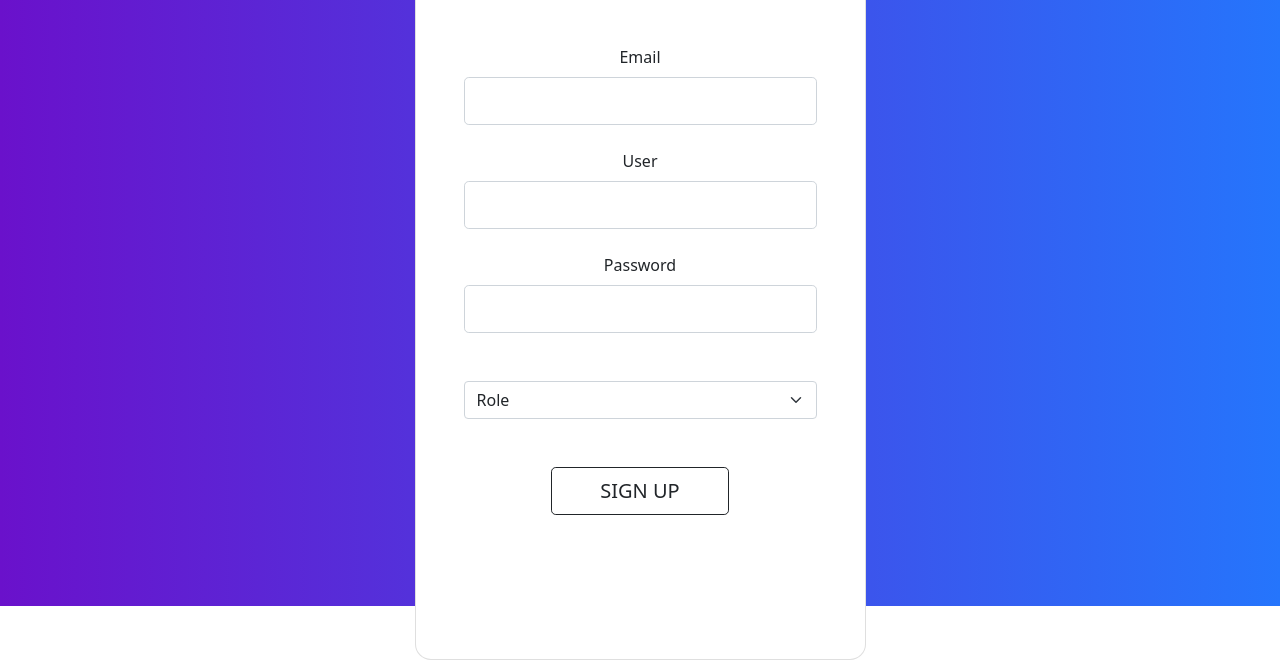
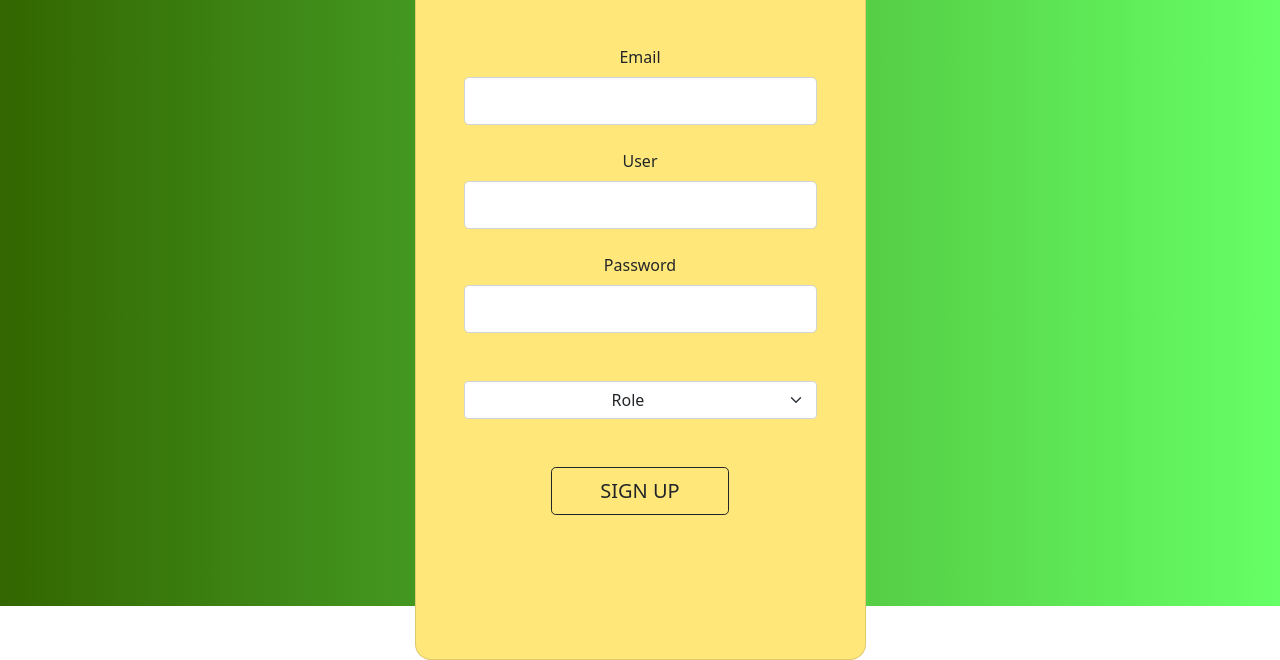
Before and after one commit to sudarshansuzu/signup, a plain HTML site: page index.html in a window 1280 px wide. Shown: the part 194-854 px from the top of the page. Drawn offline with nearby package versions, Linux system fonts and the light colour scheme.

Commit message:
Update styles.css

```diff
--- a/styles.css
+++ b/styles.css
@@ -1,10 +1,20 @@
 .gradient-custom {
   /* fallback for old browsers */
-  background: #6a11cb;
+  background: green;
 
   /* Chrome 10-25, Safari 5.1-6 */
-  background: -webkit-linear-gradient(to right, rgba(106, 17, 203, 1), rgba(37, 117, 252, 1));
+  background: -webkit-linear-gradient(to right, rgba(51, 102, 0, 1), rgba(102, 255, 102, 1));
 
   /* W3C, IE 10+/ Edge, Firefox 16+, Chrome 26+, Opera 12+, Safari 7+ */
-  background: linear-gradient(to right, rgba(106, 17, 203, 1), rgba(37, 117, 252, 1))
+  background: linear-gradient(to right, rgba(51, 102, 0, 1), rgba(102, 255, 102, 1));
 }
+.drop{
+  text-align: center;
+}
+.card-bg{
+  background: #FFE77AFF;
+}
+.btn:hover{
+background: green;
+
+}
```
